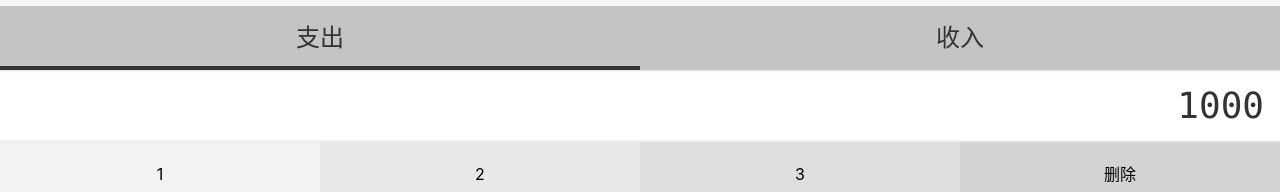
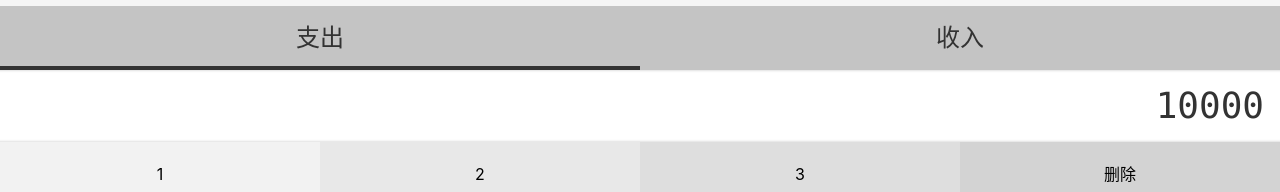
Before and after one commit to bens1320/benbenKeepAccounts, a Vue app: page /#/money in a window 1280 px wide. Shown: the part 152-344 px from the top of the page. Built offline with nearby package versions, Linux system fonts and the light colour scheme; the HTML template or start-up script is replaced by a standard one.

Commit message:
Money.vue 1000改为10000

```diff
--- a/src/views/Money.vue
+++ b/src/views/Money.vue
@@ -26,7 +26,7 @@
       </ul>
     </div>
     <div class="numberPad">
-      <div class="output">1000</div>
+      <div class="output">10000</div>
       <div class="buttons">
         <button>1</button>
         <button>2</button>
```
